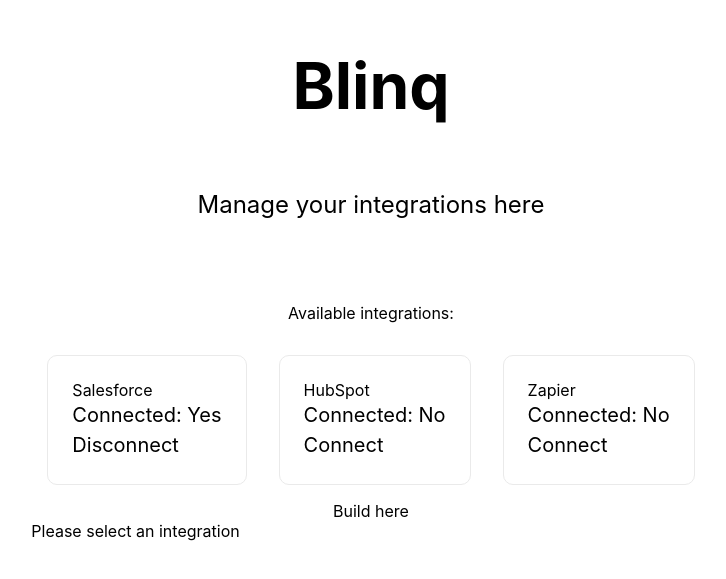
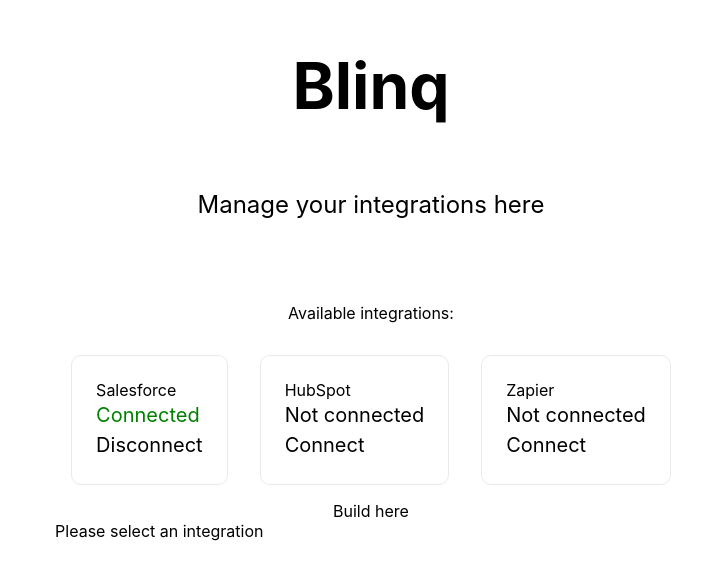
Before and after one commit to PatrickGHub/nextjs-code-test, a Next.js app: page / in a window 1280 px wide. Shown: the part 105-684 px from the top of the page, without its empty margins (269-995 px from the left). Built offline with nearby package versions, Linux system fonts and the light colour scheme.

Commit message:
Handle disconnect of integration

```diff
--- a/pages/api/integrations/[id].ts
+++ b/pages/api/integrations/[integration].ts
@@ -1,11 +1,17 @@
 // Next.js API route support: https://nextjs.org/docs/api-routes/introduction
 import type { NextApiRequest, NextApiResponse } from "next";
+import data from '../../../data.json'
 
 type Data = {
-  name: string;
+  message: string;
 };
 
 export default function handler(
   _req: NextApiRequest,
   res: NextApiResponse<Data>
-) {}
+) {
+  const { integration } = _req.query
+  data[integration].connected = false
+
+  return res.status(200).json({ message: `${integration} disconnected` })
+}
--- a/pages/index.tsx
+++ b/pages/index.tsx
@@ -1,4 +1,4 @@
-import { useEffect, useState } from "react";
+import { EventHandler, useEffect, useState } from "react";
 import axios from 'axios'
 import type { NextPage } from "next";
 import Head from "next/head";
@@ -8,6 +8,15 @@
 const Home: NextPage = () => {
   const [selectedIntegration, setSelectedIntegration] = useState<string | null>(null)
   const [integrationsData, setIntegrationsData] = useState()
+
+  const handleDisconnect = async (e) => {
+    const integration = e.target.getAttribute('data-integration')
+
+    return await axios({
+      method: 'POST',
+      url: `/api/integrations/${integration}`
+    })
+  }
 
   useEffect(() => {
     (
@@ -20,7 +29,7 @@
       setIntegrationsData(response.data)
     }
   )()
-  }, [])
+  }, [handleDisconnect])
 
   console.log('\n---------- LOGGING integrationsData ----------\n', integrationsData)
 
@@ -49,20 +58,19 @@
                     <div
                       key={integration}
                       className={styles.card}
-                      onClick={() => setSelectedIntegration(integration)}
                     >
                       {integration}
                       {integrationsData[integration].connected &&
                         <div>
-                          <p>Connected: Yes</p>
-                          <p>Disconnect</p>
+                          <p className={styles.connected}>Connected</p>
+                          <p onClick={handleDisconnect} data-integration={integration}>Disconnect</p>
                         </div>
                       }
 
                       {!integrationsData[integration].connected &&
                         <div>
-                          <p>Connected: No</p>
-                          <p>Connect</p>
+                          <p>Not connected</p>
+                          <p onClick={() => setSelectedIntegration(integration)}>Connect</p>
                         </div>
                       }
                     </div>
--- a/styles/Home.module.css
+++ b/styles/Home.module.css
@@ -108,6 +108,10 @@
   margin-left: 0.5rem;
 }
 
+.connected {
+  color: green;
+}
+
 @media (max-width: 600px) {
   .grid {
     width: 100%;
```
